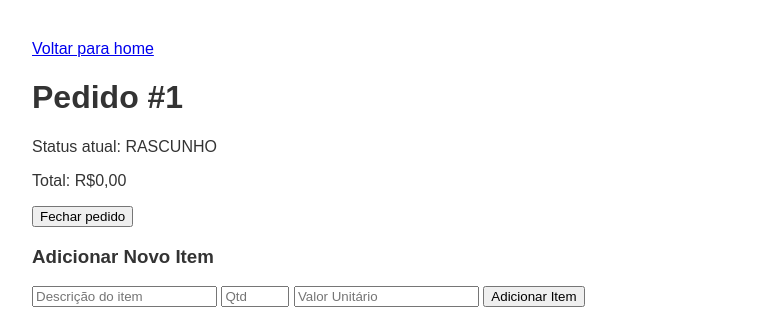
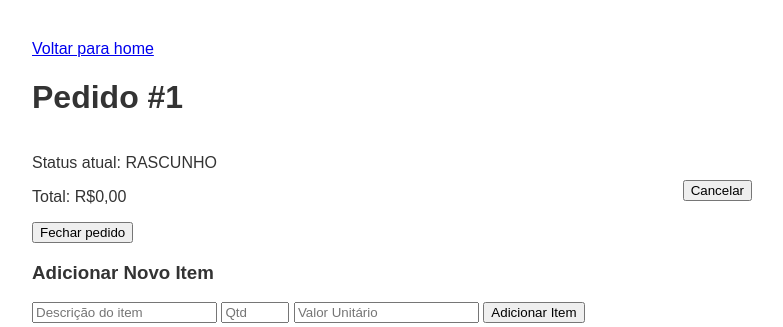
Before and after one commit to viniciuswilker/projeto-brascomm, a Django app: page /pedidos/1/ in a window 1280 px wide. Shown: the top 327 px of the page, without its empty margins (8-791 px from the left). Run offline with Django 5.2, Linux system fonts and the light colour scheme; a user stored in the database is signed in; data comes from the database, SQL or seed files in the repository; both versions use the stored data as it was after the commit; data that the repository does not hold is empty.

Commit message:
feat: func de cancelar/abrir pedido

```diff
--- a/pedidos/templates/detalhe_pedido.html
+++ b/pedidos/templates/detalhe_pedido.html
@@ -13,6 +13,9 @@
     <div class="cabecalho">
         <a href="{% url 'home' %}">Voltar para home</a>
         <h1>Pedido #{{pedido.id}}</h1>
+        <div class="colunas">
+
+            <div class="coluna1">
                 <p>Status atual: {{pedido.status}} </p>
                 <p id="total-pedido">Total: R${{ pedido.total}}</p>
 
@@ -23,6 +26,18 @@
                 {% if pedido.status == 'FECHADO' %}
                 <button onclick="abrirPedido()">Abrir pedido</button>
                 {% endif %}
+
+            </div>
+
+            {% if pedido.status != 'CANCELADO' %}
+            <div class="coluna2">
+                <button onclick="cancelarPedido()">Cancelar</button>
+            </div>
+            {% else %}
+            <button onclick="abrirPedido()">Abrir pedido</button>
+            {% endif %}
+
+        </div>
     </div>
 
     {% if pedido.status == 'RASCUNHO' %}
@@ -161,7 +176,7 @@
                 const resultado = await resposta.json()
 
                 if (resposta.ok) {
-                    alert('Status alterado para Rascunho com sucesso')
+                    alert('Status alterado para rascunho com sucesso')
                     window.location.reload()
                 } else {
                     alert("erro: " + (resultado.error || "Falha ao abrir o pedido"))
@@ -202,6 +217,34 @@
             }
         }
 
+        async function cancelarPedido() {
+            if (!confirm("Tem certeza que deseja cancelar esse pedido?"))
+                return
+
+
+            try {
+
+                const resposta = await fetch("{% url 'api_cancelar_pedido' pedido.id %}", {
+                    method: 'POST',
+                    headers: {
+                        'X-CSRFToken': tokenCSRF
+                    }
+                })
+
+                const resultado = await resposta.json()
+                if (resposta.ok) {
+                    alert('Pedido cancelado com sucesso!')
+                    window.location.reload()
+                } else {
+                    alert("erro: " + (resultado.error || "Falha ao cancelar o pedido"))
+                }
+            }
+            catch (error) {
+                console.error("Erro na requisição:", erro)
+                alert('erro de conexão')
+            }
+        }
+
 
         carregarItens();
     </script>
--- a/pedidos/views.py
+++ b/pedidos/views.py
@@ -106,16 +106,19 @@ def abrir_pedido(request, pedido_id):
     return JsonResponse({'sucess' :True, 'status': "RASCUNHO"})
 
 
-
-
 @csrf_exempt
 @login_required
 def cancelar_pedido(request, pedido_id):
     pedido = get_object_or_404(Pedido, id=pedido_id)
 
+    if not pedido.itens.exists():
+        return JsonResponse({'error': 'Não pode fechar pedido sem itens'}, status=400)
+
     pedido.status = 'CANCELADO'
     pedido.save()
     return JsonResponse({'sucess': True, 'status': "CANCELADO"})
+
+
 
 @login_required
 def listar_pedidos(request):
@@ -165,7 +168,7 @@ def adicionar_item(request, pedido_id):
     pedido = get_object_or_404(Pedido, id=pedido_id)
 
     if pedido.status != 'RASCUNHO':
-        return JsonResponse({'error': 'Esse pedido já está fechado'}, status=400)
+        return JsonResponse({'error': 'Esse pedido já está fechado ou foi cancelado'}, status=400)
 
     if request.method == 'POST':
         try:
--- a/templates/static/pedidos/css/detalhar_pedido.css
+++ b/templates/static/pedidos/css/detalhar_pedido.css
@@ -21,3 +21,11 @@ td {
 th {
     background-color: #f4f4f4;
 }
+
+.colunas {
+    display: flex;
+    flex-direction: row;
+    align-items: center;
+    justify-content: space-between;
+    width: 60%;
+}
```
Also changed, not shown: db.sqlite3. Lines whose indentation alone changed are shown as unchanged.
